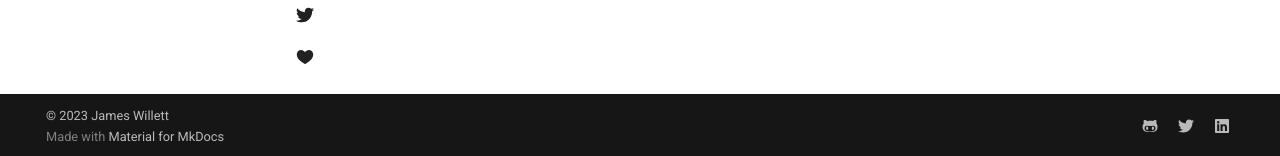
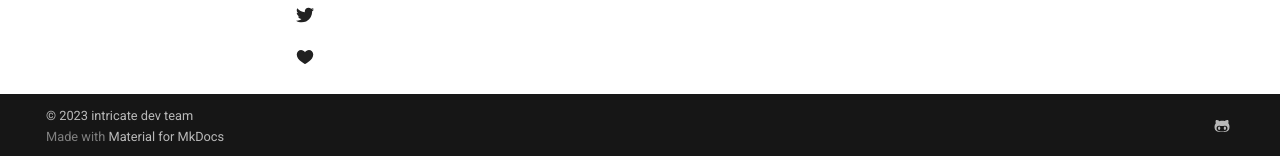
Before and after one commit to Intricate-Dev-Team/IntricateEngineDocs, an MkDocs documentation site: the page built from docs/index.md, in a window 1280 px wide and 900 px high, scrolled down 764 px. Shown: the part 741-897 px from the top of the window. Built offline with MkDocs 1.6.1 and Material for MkDocs 9.7.7, drawn with Linux system fonts in a browser that asks for light colours; emoji names are drawn with the system emoji font.

Commit message:
Update mkdocs.yml

```diff
--- a/mkdocs.yml
+++ b/mkdocs.yml
@@ -1,5 +1,5 @@
-site_name: MkDocs YouTube Tutorial
-site_url: https://james-willett.github.io/mkdocs-material-youtube-tutorial/
+site_name: Intricate Engine Mkdocs
+site_url: https://intricate-dev-team.github.io/IntricateEngineDocs/
 theme:
   name: material
   features:
@@ -34,11 +34,8 @@
 extra:
   social:
     - icon: fontawesome/brands/github-alt
-      link: https://github.com/james-willett
-    - icon: fontawesome/brands/twitter
-      link: https://twitter.com/TheJamesWillett
-    - icon: fontawesome/brands/linkedin
-      link: https://www.linkedin.com/in/willettjames/
+      link: https://github.com/Intricate-Dev-Team
+
 
 markdown_extensions:
   - pymdownx.highlight:
@@ -58,4 +55,4 @@
       emoji_generator: !!python/name:materialx.emoji.to_svg
 
 copyright: |
-  &copy; 2023 <a href="https://github.com/james-willett"  target="_blank" rel="noopener">James Willett</a>
+  &copy; 2023 <a href="https://github.com/Intricate-Dev-Team"  target="_blank" rel="noopener">intricate dev team </a>
```
